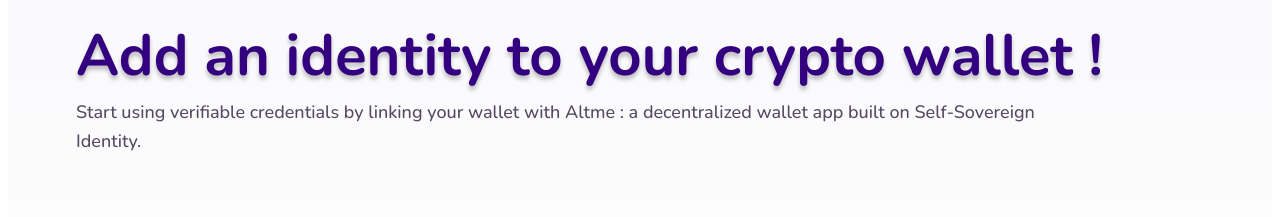
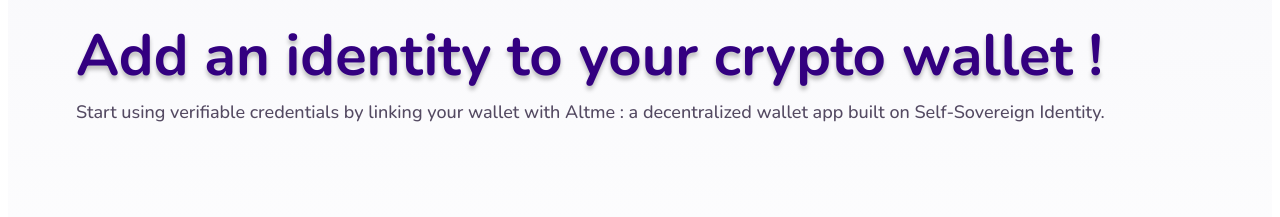
Before and after one commit to TalaoDAO/wallet-link, a Flask app: page /wallet-link/followup in a window 1280 px wide. Shown: the part 133-350 px from the top of the page. Run offline with Flask 2, Linux system fonts and the light colour scheme; the visitor is signed in with stand-in values (Sample User, id 1); data that the repository does not hold is empty; parts of the project's set-up code (start-up, migrations or seed data) failed here and were passed over.

Commit message:
server tests

```diff
--- a/static/style.css
+++ b/static/style.css
@@ -224,7 +224,7 @@
 }
 
 #textTopP {
-    width: 1027px;
+    width: 1060px;
     height: 29px;
 
     /* Paragraph/18/regular */
```
